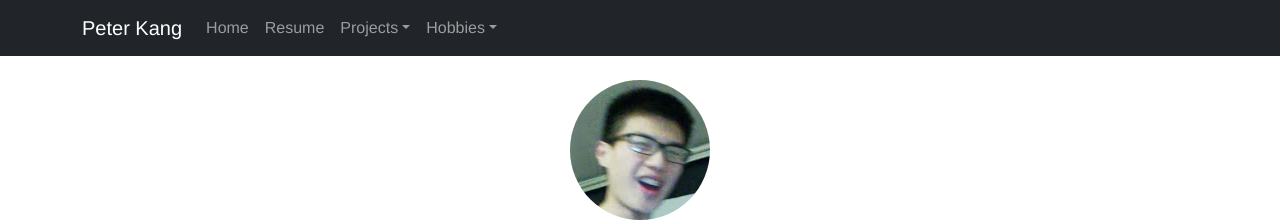
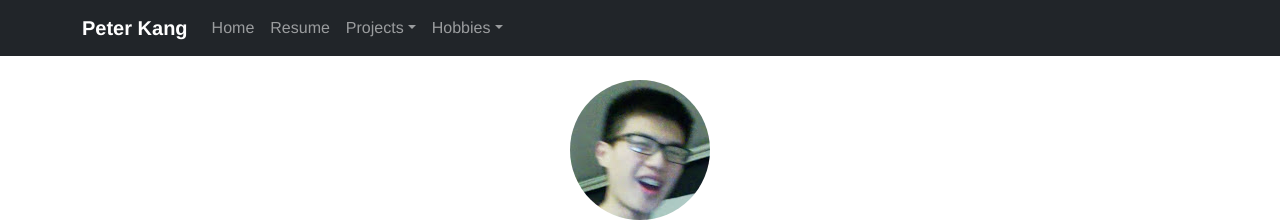
Before and after one commit to Peter-Kang/Peter-Kang.github.io, a React (Create React App) app: page / in a window 1280 px wide. Shown: the top 222 px of the page. Built offline with nearby package versions, Linux system fonts and the light colour scheme.

Commit message:
Bolded name

```diff
--- a/src/Navbar/Navbar.js
+++ b/src/Navbar/Navbar.js
@@ -8,7 +8,7 @@ function siteNavBar() {
   return (
     <Navbar bg="dark" variant="dark" expand="sm" collapseOnSelect={true}>
       <Container>
-        <Navbar.Brand href="./" >Peter Kang</Navbar.Brand>
+        <Navbar.Brand href="./" ><b>Peter Kang</b></Navbar.Brand>
         <Navbar.Toggle aria-controls="basic-navbar-nav" />
         <Navbar.Collapse id="basic-navbar-nav">
           <Nav className="me-auto">
```
